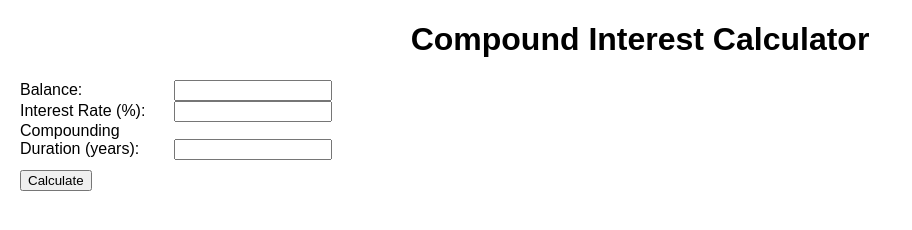
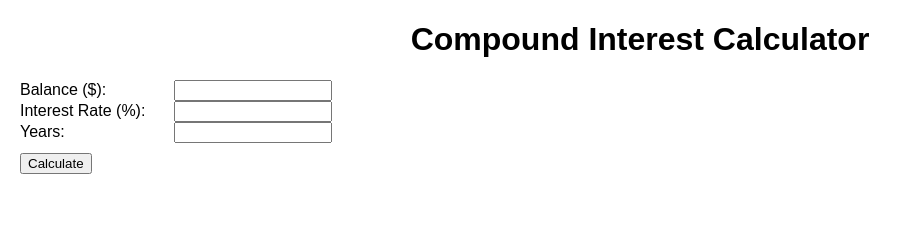
Before and after one commit to SystemJargon/CompoundCalculator, a plain HTML site: page index.html in a window 1280 px wide. Shown: the whole page, without its empty margins (0-912 px from the left). Drawn offline with Linux system fonts and the light colour scheme.

Commit message:
Fix years input

```diff
--- a/index.html
+++ b/index.html
@@ -7,14 +7,14 @@
 <body>
   <h1>Compound Interest Calculator</h1>
   <form id="interestForm">
-    <label for="balance">Balance:</label>
+    <label for="balance">Balance ($):</label>
     <input type="number" id="balance" min="0" step="0.01" required>
     <br>
     <label for="interestRate">Interest Rate (%):</label>
     <input type="number" id="interestRate" min="0" step="0.01" required>
     <br>
-    <label for="compoundingDuration">Compounding Duration (years):</label>
-    <input type="number" id="compoundingDuration" min="0" step="1" required>
+    <label for="years">Years:</label>
+    <input type="number" id="years" min="0" step="1" required>
     <br>
     <button type="submit">Calculate</button>
   </form>
```
